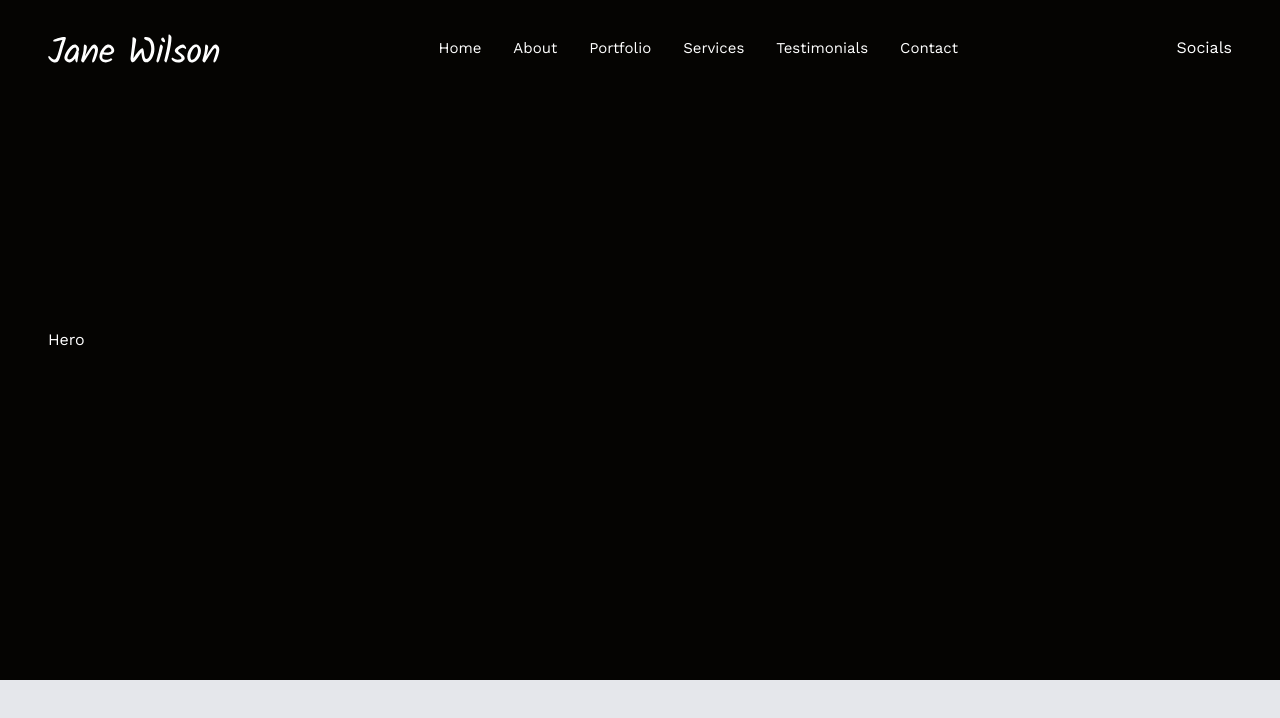
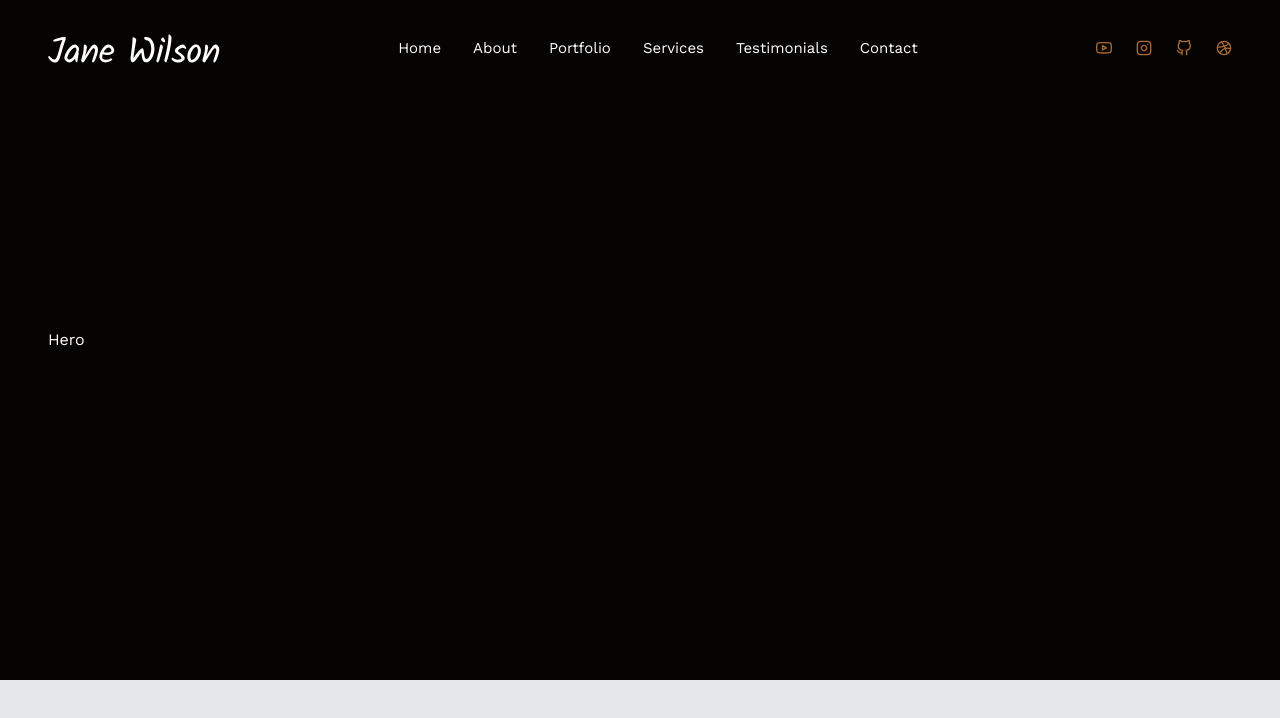
Before and after one commit to lODIN007l/PortafolioModels, a React (Vite) app in the folder PortFolioMinimalist/: page / in a window 1280 px wide. Shown: the top 718 px of the page. Built offline with nearby package versions, Linux system fonts and the light colour scheme; a web font is replaced by a local one.

Commit message:
header complete

```diff
--- a/PortFolioMinimalist/src/components/Socials.jsx
+++ b/PortFolioMinimalist/src/components/Socials.jsx
@@ -1,7 +1,24 @@
 import React from "react";
 
+import { social } from "../data";
+
 const Socials = () => {
-  return <div>Socials</div>;
+  return (
+    <ul className="flex space-x-6">
+      {social.map((item, index) => {
+        return (
+          <li
+            className="flex justify-center items-center text-accent "
+            key={index}
+          >
+            <a href={item.href} className="text-base ">
+              {item.icon}
+            </a>
+          </li>
+        );
+      })}
+    </ul>
+  );
 };
 
 export default Socials;
```
